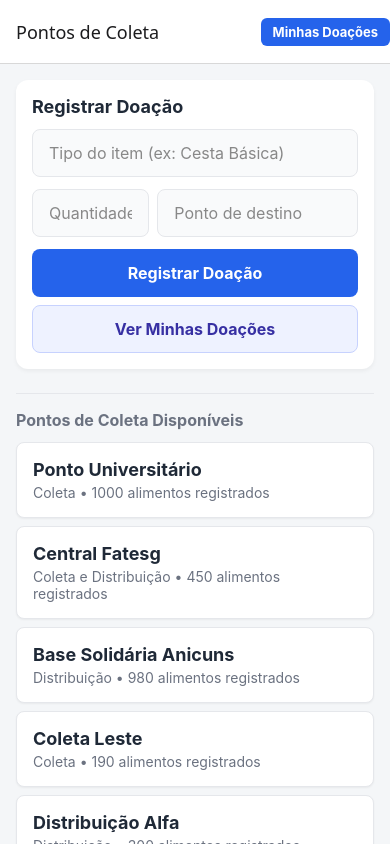
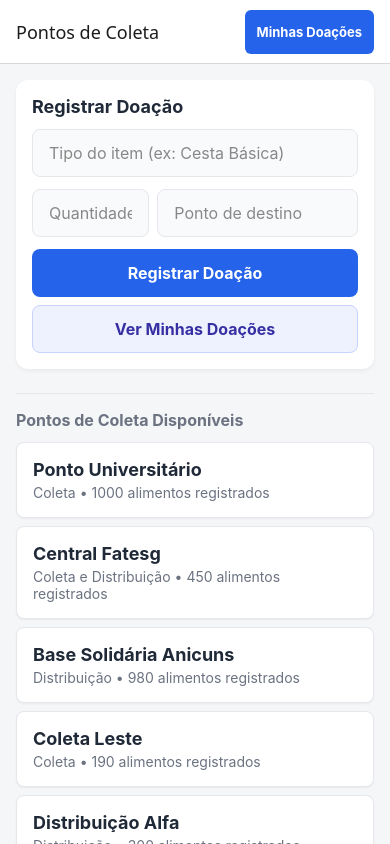
Before and after one commit to PablineSantos/instituto-mao-amiga, a React Native app: screen / in a window 390 px wide. Built offline with nearby package versions, Linux system fonts and the light colour scheme.

Commit message:
style: add margin to header right button refs #10

```diff
--- a/App.tsx
+++ b/App.tsx
@@ -66,10 +66,14 @@ export default function App() {
               <TouchableOpacity
                 onPress={() => navigation.navigate("MinhasDoacoes")}
                 style={{
+                  marginRight: 16,
                   paddingHorizontal: 12,
-                  paddingVertical: 6,
+                  paddingVertical: 8,
                   backgroundColor: "#2563EB",
                   borderRadius: 6,
+                  minHeight: 44,
+                  justifyContent: "center",
+                  alignItems: "center",
                 }}
                 activeOpacity={0.8}
               >
```
